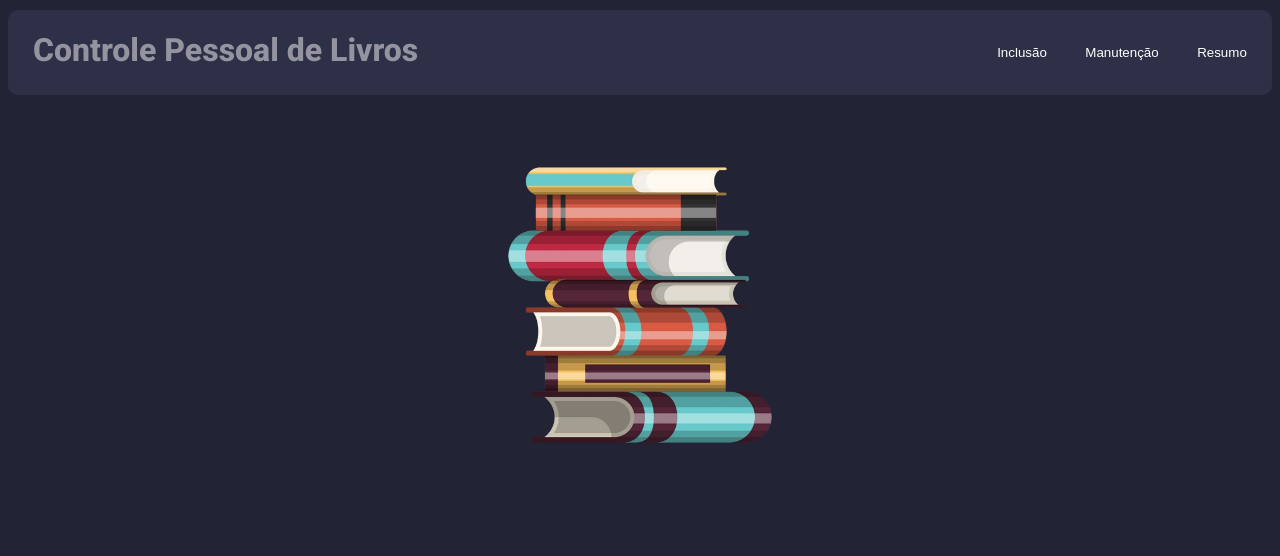
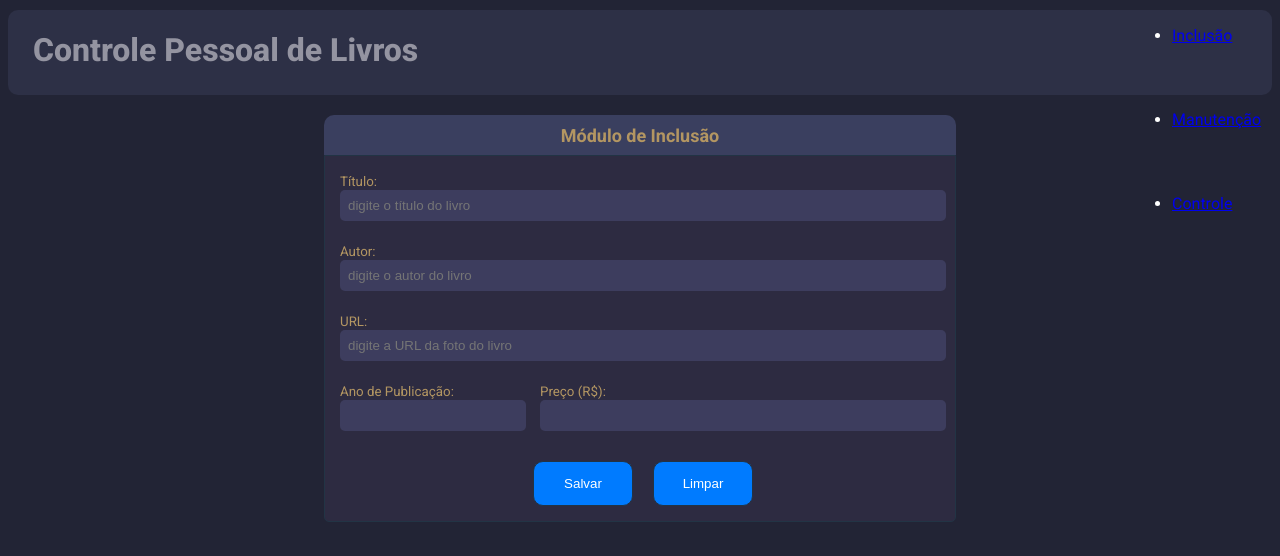
Before and after one commit to AlexandreCassilhas/JavaScript, a React (Vite) app in the folder react-course/controle-livros/: page / in a window 1280 px wide. Shown: the top 556 px of the page. Built offline with nearby package versions, Linux system fonts and the light colour scheme.

Commit message:
app updates

```diff
--- a/react-course/controle-livros/package.json
+++ b/react-course/controle-livros/package.json
@@ -13,7 +13,8 @@
     "axios": "^1.10.0",
     "react": "^19.1.0",
     "react-dom": "^19.1.0",
-    "react-hook-form": "^7.60.0"
+    "react-hook-form": "^7.60.0",
+    "react-router-dom": "^7.7.1"
   },
   "devDependencies": {
     "@eslint/js": "^9.29.0",
--- a/react-course/controle-livros/src/App.jsx
+++ b/react-course/controle-livros/src/App.jsx
@@ -1,10 +1,13 @@
 import { StrictMode } from 'react'
 import { createRoot } from 'react-dom/client'
 import ControleLivros from './ControleLivros'
+import { BrowserRouter } from 'react-router-dom'
 
 
 createRoot(document.getElementById('root')).render(
   <StrictMode>
-    <ControleLivros />
+    <BrowserRouter>
+      <ControleLivros />
+    </BrowserRouter>
   </StrictMode>,
 )
--- a/react-course/controle-livros/src/ControleLivros.jsx
+++ b/react-course/controle-livros/src/ControleLivros.jsx
@@ -1,8 +1,12 @@
 import React, {useState, useEffect} from "react";
+import {Routes, Route} from 'react-router-dom';
 
 import './ControleLivros.css';
 import MenuSuperior from "./MenuSuperior";
 import FormCadastro from "./FormCadastro";
+import ManutencaoLivros from "./ManutencaoLivros";
+import ResumoLivros from "./ResumoLivros";
+
 
 function ControleLivros() {
 
@@ -10,10 +14,21 @@ function ControleLivros() {
 
   return(
     <div>
-      <MenuSuperior setClickMenu={setClickMenu} />
-      <FormCadastro clickMenu={clickMenu} />
+      <MenuSuperior />
+      <Routes>
+        <Route path="/" element={<FormCadastro />} />
+        <Route path="inclusao" element={<FormCadastro />} />
+        <Route path="lista" element={<ManutencaoLivros />} />
+        <Route path="controle" element={<ResumoLivros />} />
+      </Routes>
     </div>
   )
 }
 
+/*
+  <MenuSuperior setClickMenu={setClickMenu} />
+  <FormCadastro clickMenu={clickMenu} />
+*/
+
+
 export default ControleLivros;
--- a/react-course/controle-livros/src/FormCadastro.jsx
+++ b/react-course/controle-livros/src/FormCadastro.jsx
@@ -6,9 +6,8 @@ import iconLivros from "./assets/livros.webp"
 
 import './FormCadastro.css';
 
-// import './MenuSuperior.jsx';
 
-function FormCadastro({clickMenu}) {
+function FormCadastro() {
 
   const {register, handleSubmit, reset} = useForm();
 
@@ -41,9 +40,6 @@ function FormCadastro({clickMenu}) {
 
   }
 
-  switch(clickMenu) {
-    case 'insert':
-      {
   return(
     <div>
       <div className="titulo-form">
@@ -86,50 +82,6 @@ function FormCadastro({clickMenu}) {
       <div className={aviso.startsWith('Ok')?  'msg-success': aviso.startsWith('Erro')? 'msg-error': ''}>{aviso}</div>
     </div>
   );
-      break;
-      }
-    case 'list':
-      {
-        return(
-          <div>Lista de Livros</div>
-        );
-        break;
-      }
-    case 'resumo':
-      {
-        return(
-          <div>Resumo dos Livros</div>
-        );
-        break;
-      }
-    default:
-      {
-        return(
-           <div className="imagem">
-              <img
-                className="figura"
-                src={iconLivros}
-                alt="todo list img"
-              />
-            </div>
-        )
-      }
-  }
-
-  /*
-  if (clickMenu == 'insert'){
-
-  } else {if(clickMenu == 'list') {
-            return (
-
-            )
-            } else {
-                return(
-
-                )
-            }
-          }
-  */
 }
 
 export default FormCadastro;
--- /dev/null
+++ b/react-course/controle-livros/src/ManutencaoLivros.jsx
@@ -0,0 +1,7 @@
+const ManutencaoLivros = () => {
+  return (
+    <h2>Manutenção</h2>
+  )
+}
+
+export default ManutencaoLivros;
--- a/react-course/controle-livros/src/MenuSuperior.css
+++ b/react-course/controle-livros/src/MenuSuperior.css
@@ -25,12 +25,13 @@ div.titulo {
 div.navbar {
   position: absolute;
   display: flex;
+  flex-flow: row wrap;
   top: 0;
   right: 0;
   padding: 0px 0px;
 }
 
-button {
+li {
   border: none;
   color: white;
   background: none;
@@ -39,7 +40,7 @@ button {
   height: 84px;
 }
 
-button:hover {
+li:hover {
   background-color: #363f90;
   color: white;
   border-radius: 10px;
--- a/react-course/controle-livros/src/MenuSuperior.jsx
+++ b/react-course/controle-livros/src/MenuSuperior.jsx
@@ -1,7 +1,8 @@
 import React, {useState, useEffect} from "react";
 import './MenuSuperior.css';
+import { Link } from "react-router-dom";
 
-function MenuSuperior({setClickMenu}) {
+function MenuSuperior() {
 
 
 
@@ -12,12 +13,21 @@ return(
         <h1>Controle Pessoal de Livros</h1>
       </div>
       <div className="navbar">
-        <button onClick={() => setClickMenu('insert')}>Inclusão</button>
-        <button onClick={() => setClickMenu('list')}>Manutenção</button>
-        <button onClick={() => setClickMenu('resumo')}>Resumo</button>
+        <ul>
+          <li><Link to="/inclusao">Inclusão</Link></li>
+          <li><Link to="/lista">Manutenção</Link></li>
+          <li><Link to="/controle">Controle</Link></li>
+        </ul>
       </div>
     </div>
   )
 }
 
+/*
+        <button onClick={() => setClickMenu('insert')}>Inclusão</button>
+        <button onClick={() => setClickMenu('list')}>Manutenção</button>
+        <button onClick={() => setClickMenu('resumo')}>Resumo</button>
+*/
+
+
 export default MenuSuperior;
--- /dev/null
+++ b/react-course/controle-livros/src/ResumoLivros.jsx
@@ -0,0 +1,7 @@
+const ResumoLivros = () => {
+  return(
+    <h2>Resumo</h2>
+  )
+}
+
+export default ResumoLivros;
```
Also changed, not shown: 1 other file (tests, documents, lock files or other folders). Lines whose indentation alone changed are shown as unchanged.
